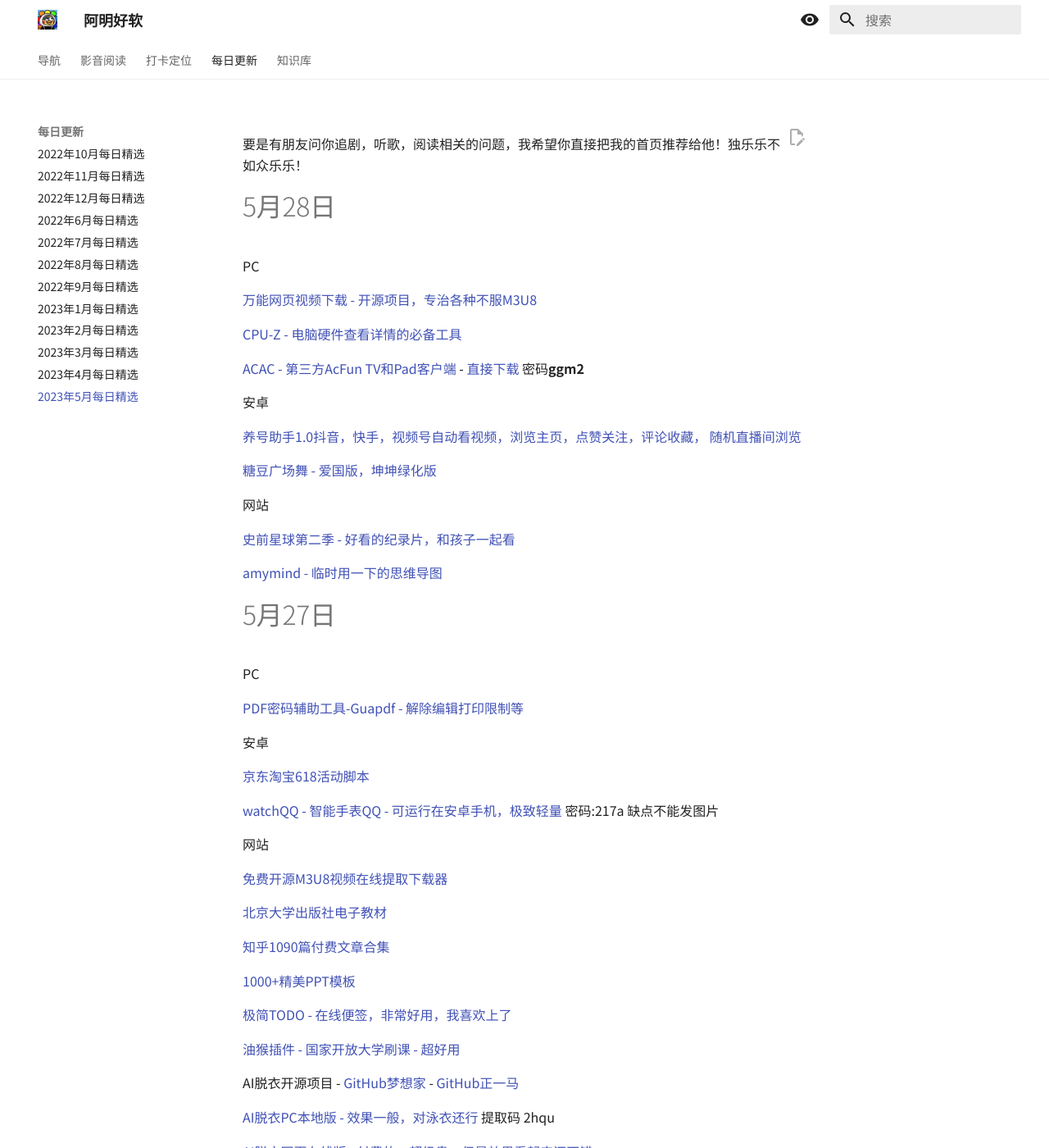
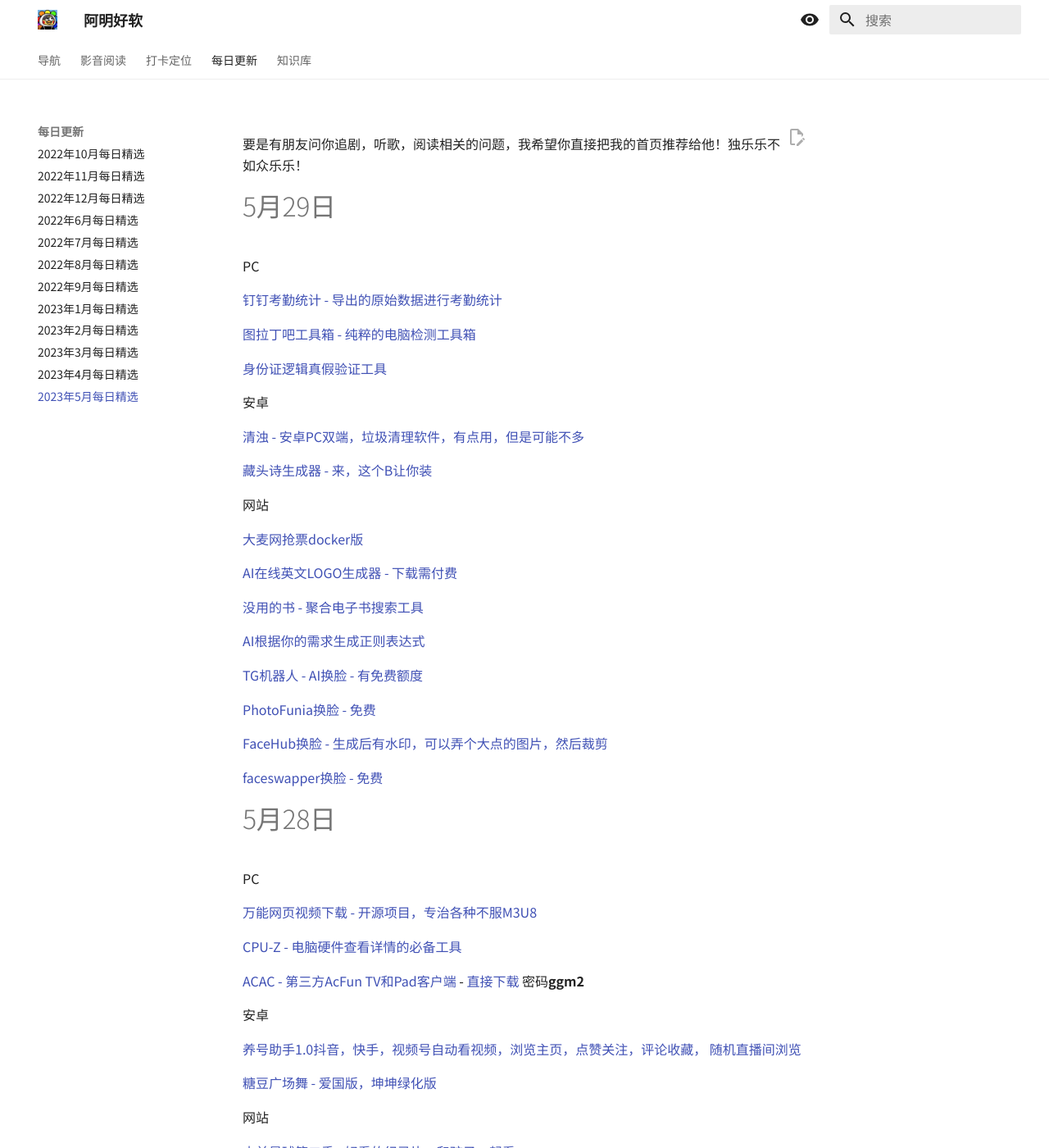
Before and after one commit to aminggoodboy/Amingdocs, an MkDocs documentation site: the page built from docs/每日更新/2023年5月每日精选.md, in a window 1280 px wide and 1400 px high. Shown: the whole window at 82% size. Built offline with MkDocs 1.6.1 and Material for MkDocs 9.7.7, drawn with Linux system fonts in a browser that asks for light colours.

Commit message:
downloader

```diff
--- a/docs/每日更新/2023年5月每日精选.md
+++ b/docs/每日更新/2023年5月每日精选.md
@@ -1,4 +1,38 @@
 要是有朋友问你追剧，听歌，阅读相关的问题，我希望你直接把我的首页推荐给他！独乐乐不如众乐乐！
+
+# 5月29日
+
+PC
+
+[钉钉考勤统计 - 导出的原始数据进行考勤统计](https://aming.lanzouf.com/iOpW20xjtt0b)
+
+[图拉丁吧工具箱 - 纯粹的电脑检测工具箱](http://www.tbtool.cn/)
+
+[身份证逻辑真假验证工具](https://aming.lanzouf.com/ibGGX0xjtxwh)
+
+安卓
+
+[清浊 - 安卓PC双端，垃圾清理软件，有点用，但是可能不多](https://www.dircleaner.com/)
+
+[藏头诗生成器 - 来，这个B让你装](https://aming.lanzouf.com/id4OO0xju6gf)
+
+网站
+
+[大麦网抢票docker版](https://github.com/ClassmateLin/dm-ticket)
+
+[AI在线英文LOGO生成器 - 下载需付费](https://www.logoai.com/)
+
+[没用的书 - 聚合电子书搜索工具](https://www.mydyjs.com/shu.html)
+
+[AI根据你的需求生成正则表达式](https://helloai.wiki/tools/T2JToqti4)
+
+[TG机器人 - AI换脸 - 有免费额度](https://t.me/aishuazibot)
+
+[PhotoFunia换脸 - 免费](https://photofunia.com/cn/categories/all_effects/face_swap)
+
+[FaceHub换脸 - 生成后有水印，可以弄个大点的图片，然后裁剪](https://facehub.live/home/free-swap-image/)
+
+[faceswapper换脸 - 免费](https://faceswapper.ai/)
 
 # 5月28日
 
```
